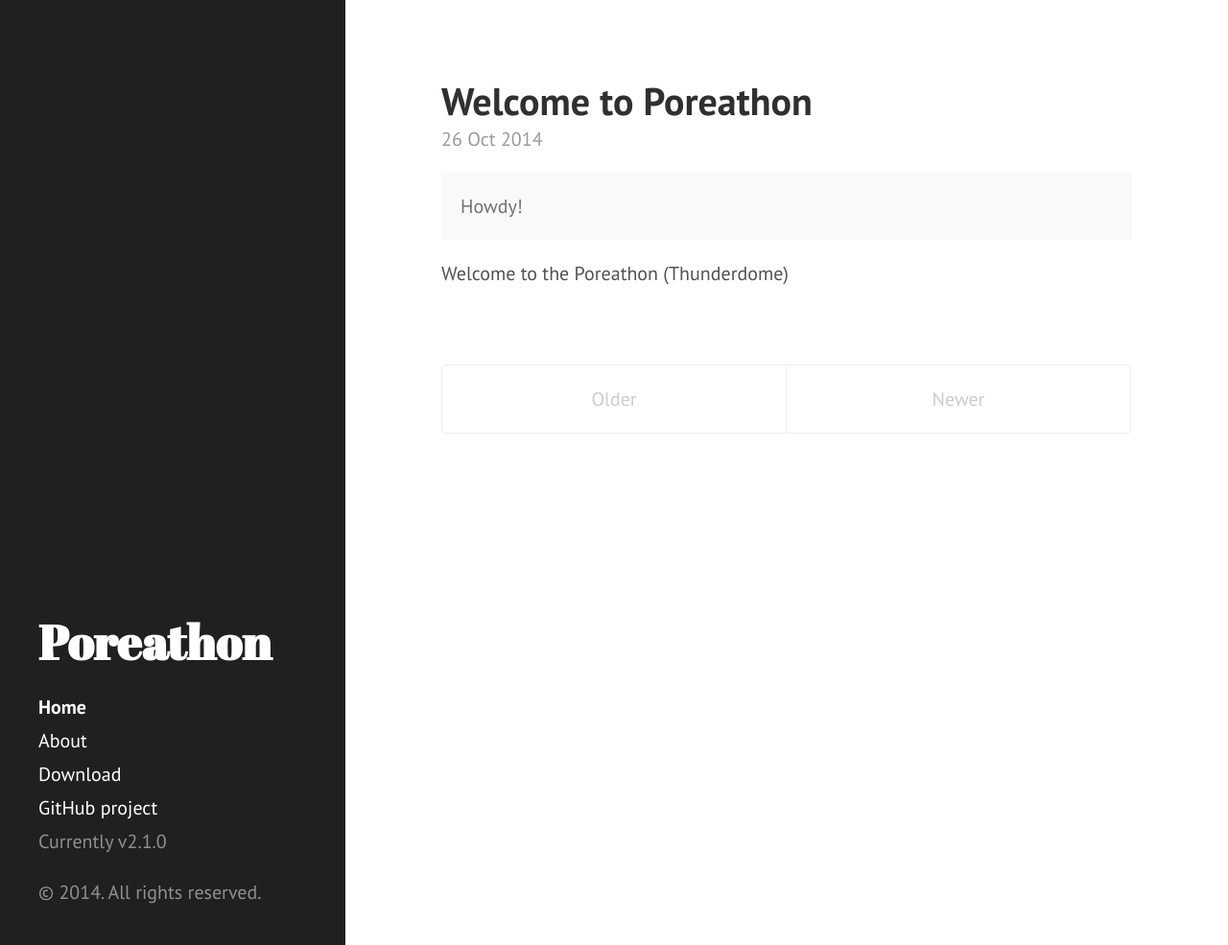
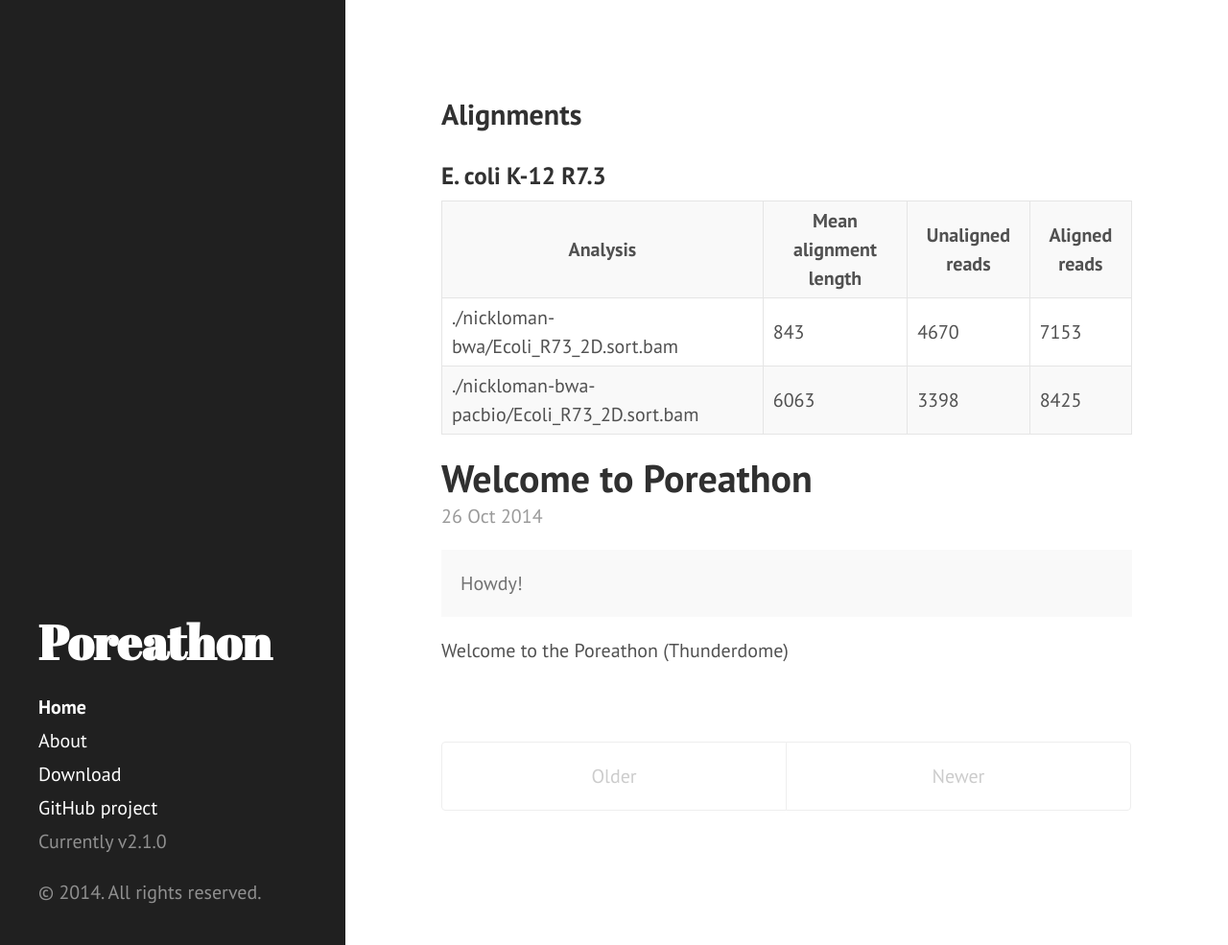
Before and after one commit to poreathon/poreathon.github.io, a Jekyll site: the page built from index.html, in a window 1280 px wide and 985 px high. Shown: the whole window at 96% size. Built offline with Jekyll 4.4.1, drawn with Linux system fonts in a browser that asks for light colours; Markdown is read by kramdown in place of the engine named in the settings; the list of posts is cut into pages by our own code.

Commit message:
alignment table

```diff
--- /dev/null
+++ b/_data/alignments.yml
@@ -0,0 +1,8 @@
+- Filename: ./nickloman-bwa/Ecoli_R73_2D.sort.bam
+  Mean_Alignment_Length: 843
+  Unaligned_Reads: 4670
+  Aligned_Reads: 7153
+- Filename: ./nickloman-bwa-pacbio/Ecoli_R73_2D.sort.bam
+  Mean_Alignment_Length: 6063
+  Unaligned_Reads: 3398
+  Aligned_Reads: 8425
--- a/index.html
+++ b/index.html
@@ -2,6 +2,28 @@
 layout: default
 title: Home
 ---
+
+<h2>Alignments</h2>
+
+<h3>E. coli K-12 R7.3</h3>
+
+<table>
+ <tr>
+  <th>Analysis</th>
+  <th>Mean alignment length</th>
+  <th>Unaligned reads</th>
+  <th>Aligned reads</th>
+ </tr>
+{% for aln in site.data.alignments %}
+ <tr>
+  <td>{{ aln.Filename }} </td>
+  <td>{{ aln.Mean_Alignment_Length }}</td>
+  <td>{{ aln.Unaligned_Reads }}</td>
+  <td>{{ aln.Aligned_Reads }}</td>
+ </tr>
+{% endfor %}
+</table>
+
 
 <div class="posts">
   {% for post in paginator.posts %}
```
